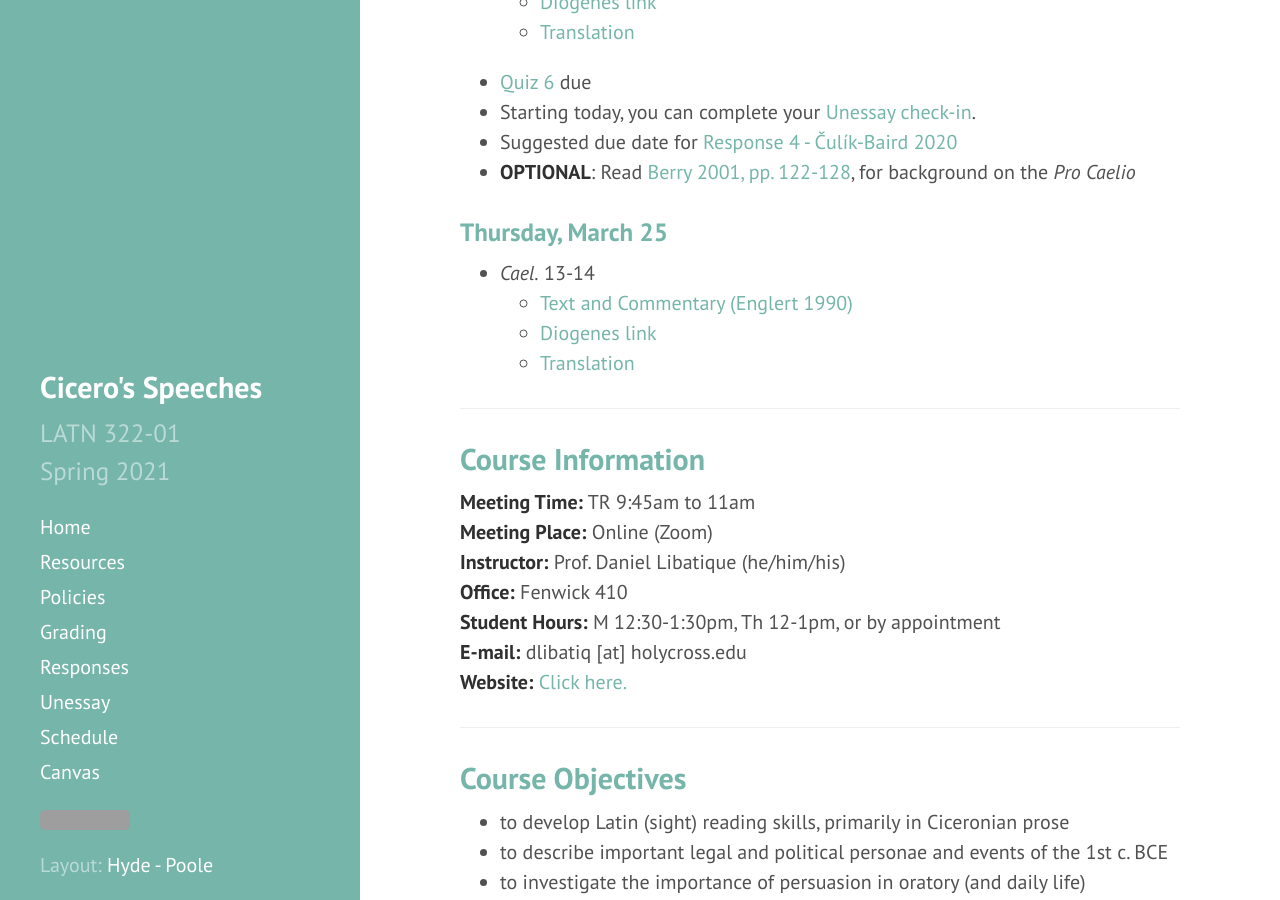
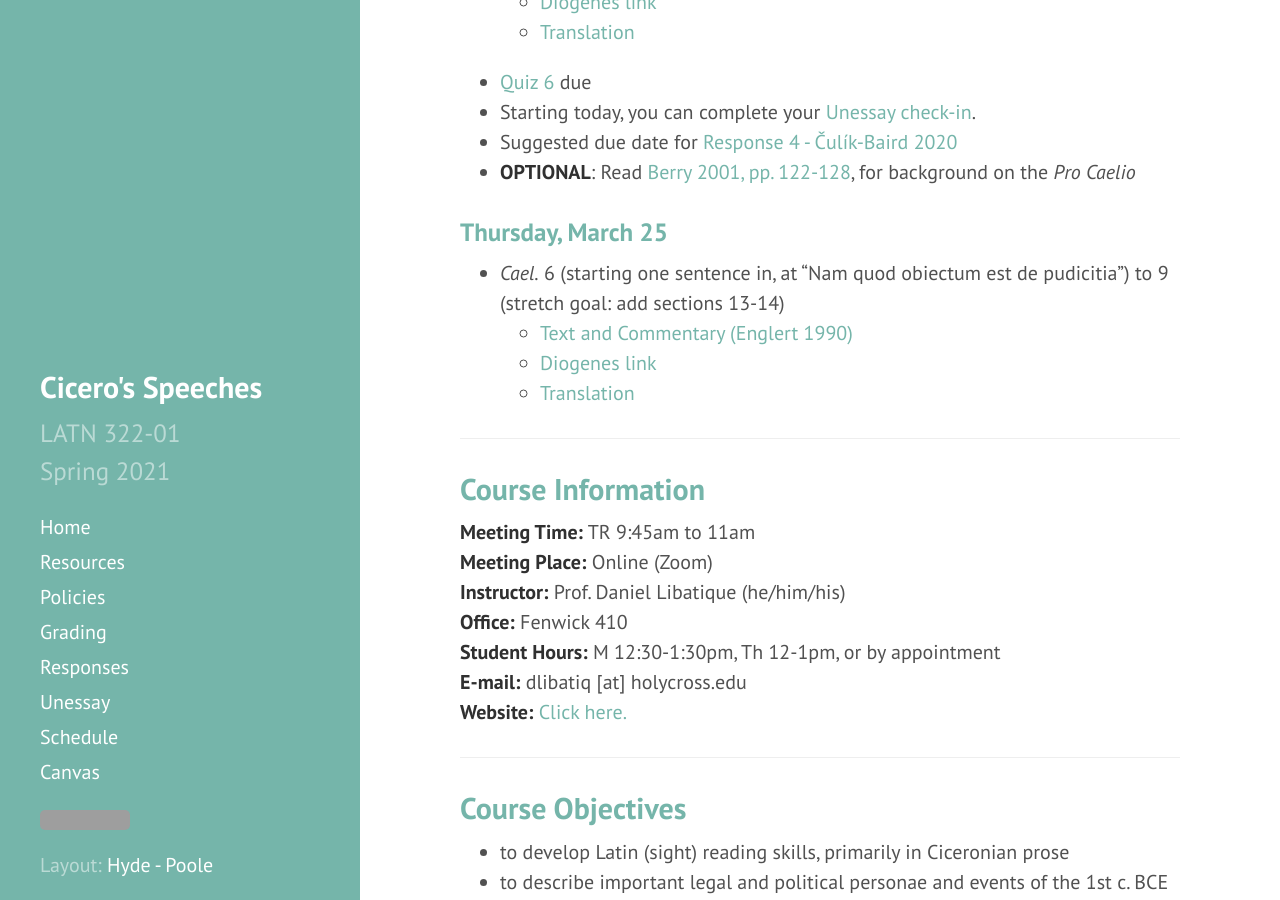
Before and after one commit to DLibatique/LATN322-S21, a Jekyll site: the page built from _pages/index.md, in a window 1280 px wide and 900 px high, scrolled down 451 px. Built offline with Jekyll 4.4.1, drawn with Linux system fonts in a browser that asks for light colours; grey boxes are pictures that could not be loaded.

Commit message:
updated thursday assignment

```diff
--- a/_pages/index.md
+++ b/_pages/index.md
@@ -21,7 +21,7 @@ permalink: /
 * **OPTIONAL**: Read [Berry 2001, pp. 122-128](https://drive.google.com/file/d/1W-AsUJ3VPdRPmTK_qccXoRVnxP2fXrqR/view?usp=sharing), for background on the *Pro Caelio*
 
 ### Thursday, March 25
-* *Cael.* 13-14
+* *Cael.* 6 (starting one sentence in, at "Nam quod obiectum est de pudicitia") to 9 (stretch goal: add sections 13-14)
   * [Text and Commentary (Englert 1990)](https://drive.google.com/file/d/1Tly0-1Er8Mwk0i9bi37XmDwndmR1B6UN/view?usp=sharing)
   * [Diogenes link](https://d.iogen.es/web/fileDisplay?ver=1.003&user=acad&host=local&filePath=texts/Perseus_Latin/data/phi0474/phi024/phi0474.phi024.perseus-lat2.xml)
   * [Translation](https://drive.google.com/file/d/1W-AsUJ3VPdRPmTK_qccXoRVnxP2fXrqR/view?usp=sharing)
```
Also changed, not shown: _pages/schedule.md (+1 -1 lines).
